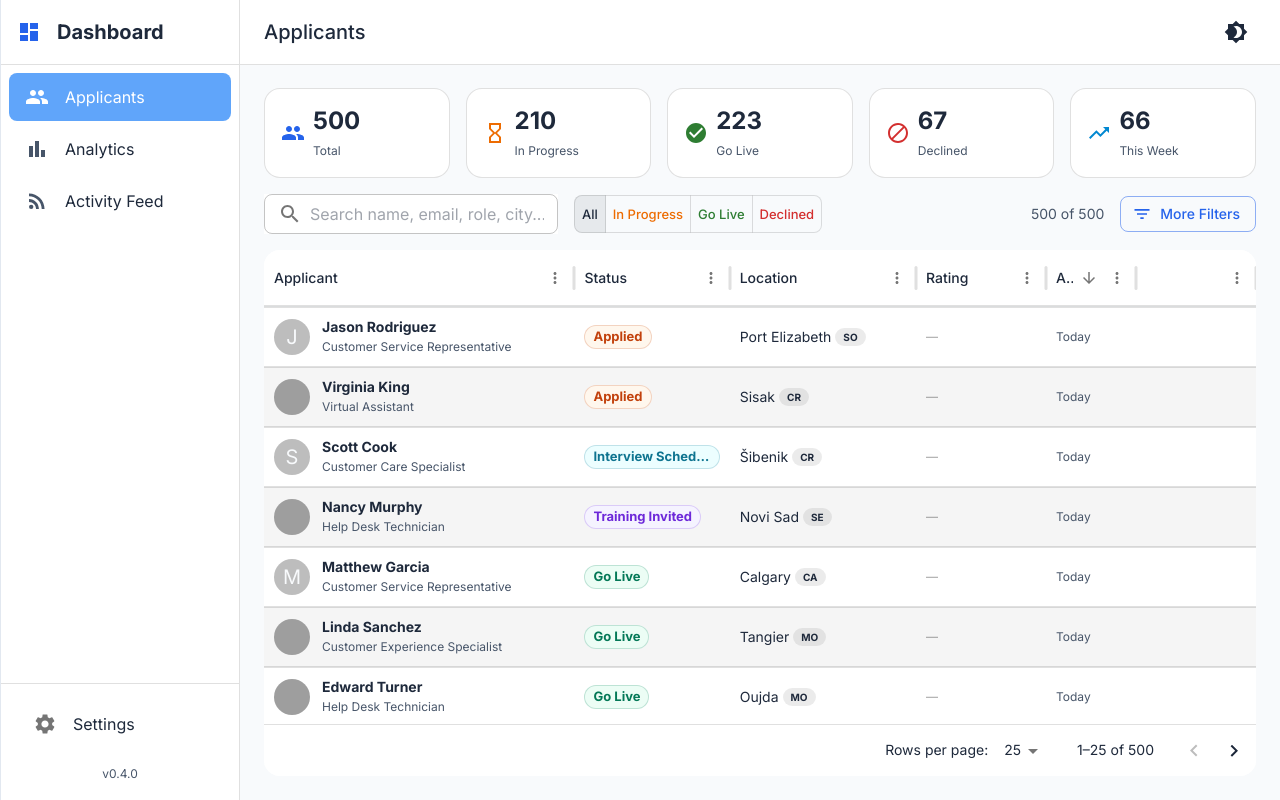
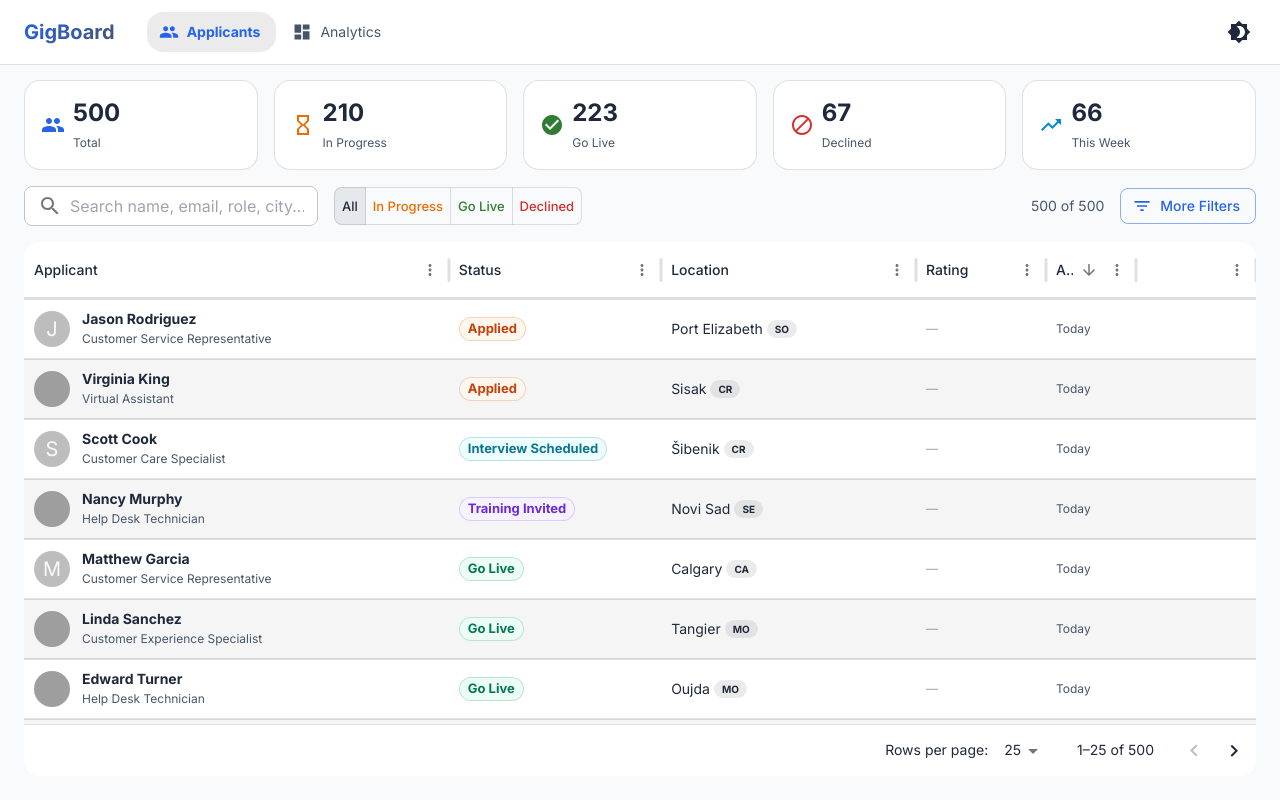
Before and after one commit to shonegrad/onboarding-dashboard-gig-marketplace, a React (Vite) app: page / in a window 1280 px wide. Built offline with nearby package versions, Linux system fonts and the light colour scheme; grey boxes are pictures that could not be loaded.

Commit message:
feat: major UI overhaul - remove sidebar, move nav to top bar, remove group borders, use CSS grid for alignment

```diff
--- a/src/components/layout/AppShell.tsx
+++ b/src/components/layout/AppShell.tsx
@@ -1,7 +1,6 @@
-import React, { useState } from 'react';
-import { AppBar, Toolbar, IconButton, Typography, Box, useTheme, Chip, ToggleButton, ToggleButtonGroup } from '@mui/material';
-import { Menu as MenuIcon, Brightness4, Brightness7, Clear, CalendarMonth } from '@mui/icons-material';
-import { NavDrawer } from './NavDrawer';
+import React from 'react';
+import { AppBar, Toolbar, IconButton, Typography, Box, useTheme, Chip, ToggleButton, ToggleButtonGroup, Button, Divider } from '@mui/material';
+import { Brightness4, Brightness7, Clear, CalendarMonth, Dashboard, People } from '@mui/icons-material';
 import { FilterState } from '../../App';
 import { DateRangePreset } from '../../features/analytics/DateRangeFilter';
 
@@ -17,8 +16,6 @@ interface AppShellProps {
     showFilters?: boolean;
 }
 
-const drawerWidth = 240;
-
 export function AppShell({
     children,
     activeTab,
@@ -30,12 +27,7 @@ export function AppShell({
     onClearFilters,
     showFilters = false
 }: AppShellProps) {
-    const [mobileOpen, setMobileOpen] = useState(false);
     const theme = useTheme();
-
-    const handleDrawerToggle = () => {
-        setMobileOpen(!mobileOpen);
-    };
 
     const handleDateRangeChange = (_: React.MouseEvent<HTMLElement>, value: DateRangePreset | null) => {
         if (value && onFilterChange) {
@@ -45,45 +37,70 @@ export function AppShell({
 
     const hasActiveFilters = filters?.selectedCountry || filters?.selectedStage;
 
+    const navItems = [
+        { id: 'applicants', label: 'Applicants', icon: <People sx={{ fontSize: 18 }} /> },
+        { id: 'analytics', label: 'Analytics', icon: <Dashboard sx={{ fontSize: 18 }} /> },
+    ];
+
     return (
-        <Box sx={{ display: 'flex', height: '100vh' }}>
+        <Box sx={{ display: 'flex', flexDirection: 'column', height: '100vh' }}>
             <AppBar
                 position="fixed"
                 elevation={0}
                 sx={{
-                    width: { sm: `calc(100% - ${drawerWidth}px)` },
-                    ml: { sm: `${drawerWidth}px` },
                     bgcolor: 'background.paper',
                     color: 'text.primary',
                     borderBottom: 1,
                     borderColor: 'divider',
                 }}
             >
-                <Toolbar sx={{ gap: 2, flexWrap: 'wrap', minHeight: { xs: showFilters ? 80 : 64, sm: 64 } }}>
-                    <IconButton
-                        color="inherit"
-                        aria-label="open drawer"
-                        edge="start"
-                        onClick={handleDrawerToggle}
-                        sx={{ mr: 1, display: { sm: 'none' } }}
+                <Toolbar sx={{ gap: 2, minHeight: 56 }}>
+                    {/* Logo / Brand */}
+                    <Typography
+                        variant="h6"
+                        fontWeight="bold"
+                        sx={{
+                            background: `linear-gradient(135deg, ${theme.palette.primary.main}, ${theme.palette.secondary.main})`,
+                            WebkitBackgroundClip: 'text',
+                            WebkitTextFillColor: 'transparent',
+                            mr: 2
+                        }}
                     >
-                        <MenuIcon />
-                    </IconButton>
+                        GigBoard
+                    </Typography>
 
-                    <Typography variant="h6" noWrap component="div" sx={{ minWidth: 100 }}>
-                        {activeTab.charAt(0).toUpperCase() + activeTab.slice(1)}
-                    </Typography>
+                    {/* Navigation Tabs */}
+                    <Box sx={{ display: 'flex', gap: 0.5 }}>
+                        {navItems.map((item) => (
+                            <Button
+                                key={item.id}
+                                onClick={() => onTabChange(item.id)}
+                                startIcon={item.icon}
+                                sx={{
+                                    px: 2,
+                                    py: 1,
+                                    borderRadius: 2,
+                                    textTransform: 'none',
+                                    fontWeight: activeTab === item.id ? 600 : 400,
+                                    color: activeTab === item.id ? 'primary.main' : 'text.secondary',
+                                    bgcolor: activeTab === item.id ? 'action.selected' : 'transparent',
+                                    '&:hover': {
+                                        bgcolor: activeTab === item.id ? 'action.selected' : 'action.hover'
+                                    }
+                                }}
+                            >
+                                {item.label}
+                            </Button>
+                        ))}
+                    </Box>
+
+                    <Box sx={{ flexGrow: 1 }} />
 
                     {/* Filter Controls - Only shown on analytics tab */}
                     {showFilters && filters && onFilterChange && (
-                        <Box sx={{
-                            display: 'flex',
-                            alignItems: 'center',
-                            gap: 1.5,
-                            flex: 1,
-                            justifyContent: { xs: 'flex-start', md: 'center' },
-                            flexWrap: 'wrap'
-                        }}>
+                        <>
+                            <Divider orientation="vertical" flexItem sx={{ mx: 1 }} />
+                            <Box sx={{ display: 'flex', alignItems: 'center', gap: 1.5 }}>
                                 {/* Date Range Toggle */}
                                 <Box sx={{ display: 'flex', alignItems: 'center', gap: 0.5 }}>
                                     <CalendarMonth sx={{ fontSize: 18, color: 'text.secondary' }} />
@@ -140,31 +157,23 @@ export function AppShell({
                                     </Box>
                                 )}
                             </Box>
+                        </>
                     )}
 
-                    <Box sx={{ flexGrow: showFilters ? 0 : 1 }} />
-
-                    <IconButton onClick={toggleTheme} color="inherit">
+                    <IconButton onClick={toggleTheme} color="inherit" size="small">
                         {isDarkMode ? <Brightness7 /> : <Brightness4 />}
                     </IconButton>
                 </Toolbar>
             </AppBar>
 
-            <NavDrawer
-                activeTab={activeTab}
-                onTabChange={onTabChange}
-                mobileOpen={mobileOpen}
-                onDrawerToggle={handleDrawerToggle}
-            />
-
             <Box
                 component="main"
                 sx={{
                     flexGrow: 1,
-                    width: { sm: `calc(100% - ${drawerWidth}px)` },
-                    mt: 8,
-                    height: 'calc(100vh - 64px)',
+                    mt: '56px',
+                    height: 'calc(100vh - 56px)',
                     overflow: 'auto',
+                    bgcolor: 'background.default'
                 }}
             >
                 {children}
```
Also changed, not shown: src/features/analytics/AnalyticsDashboard.tsx (+15 -67 lines), 3 other files (tests, documents, lock files or other folders). Lines whose indentation alone changed are shown as unchanged.
